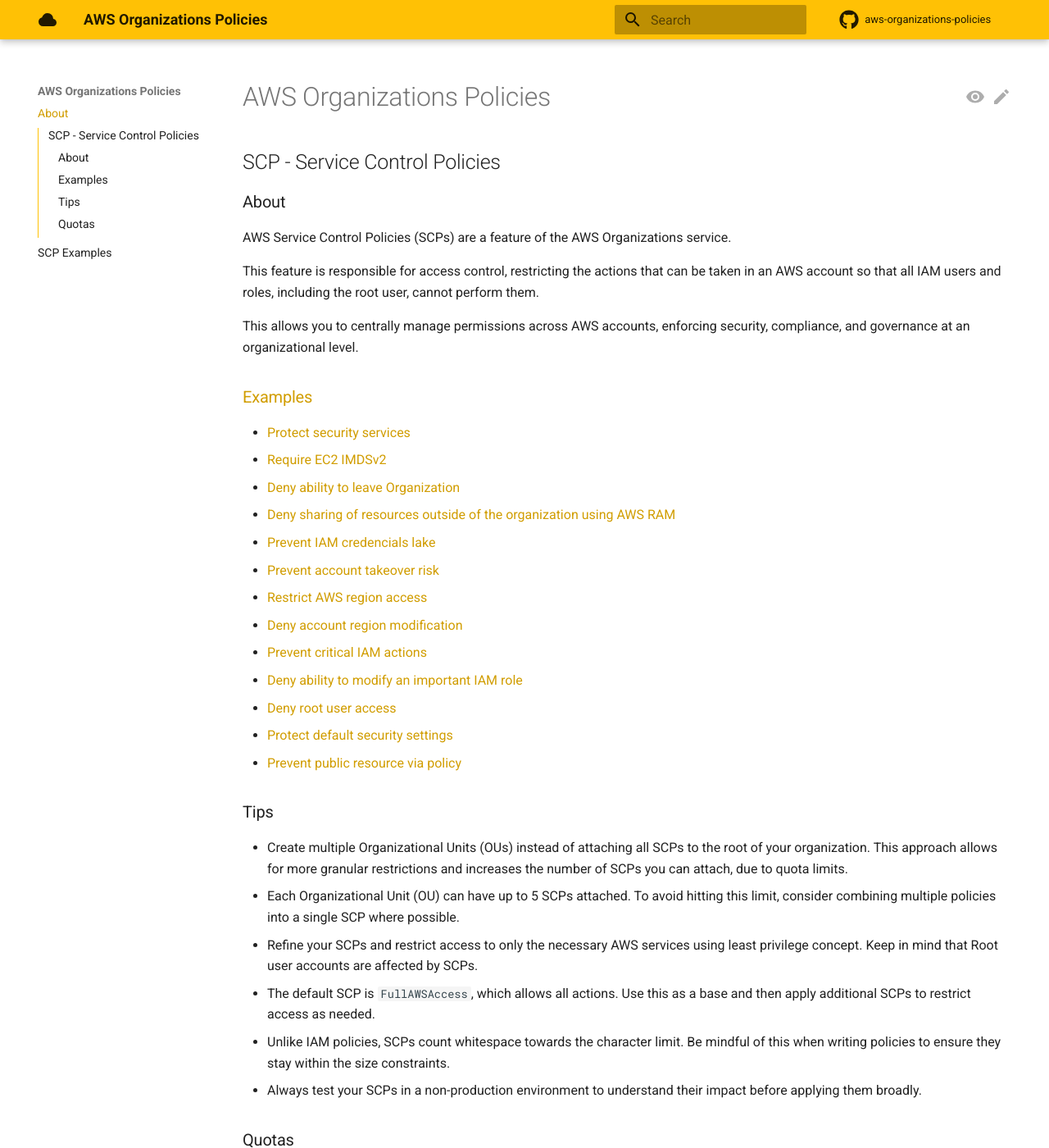
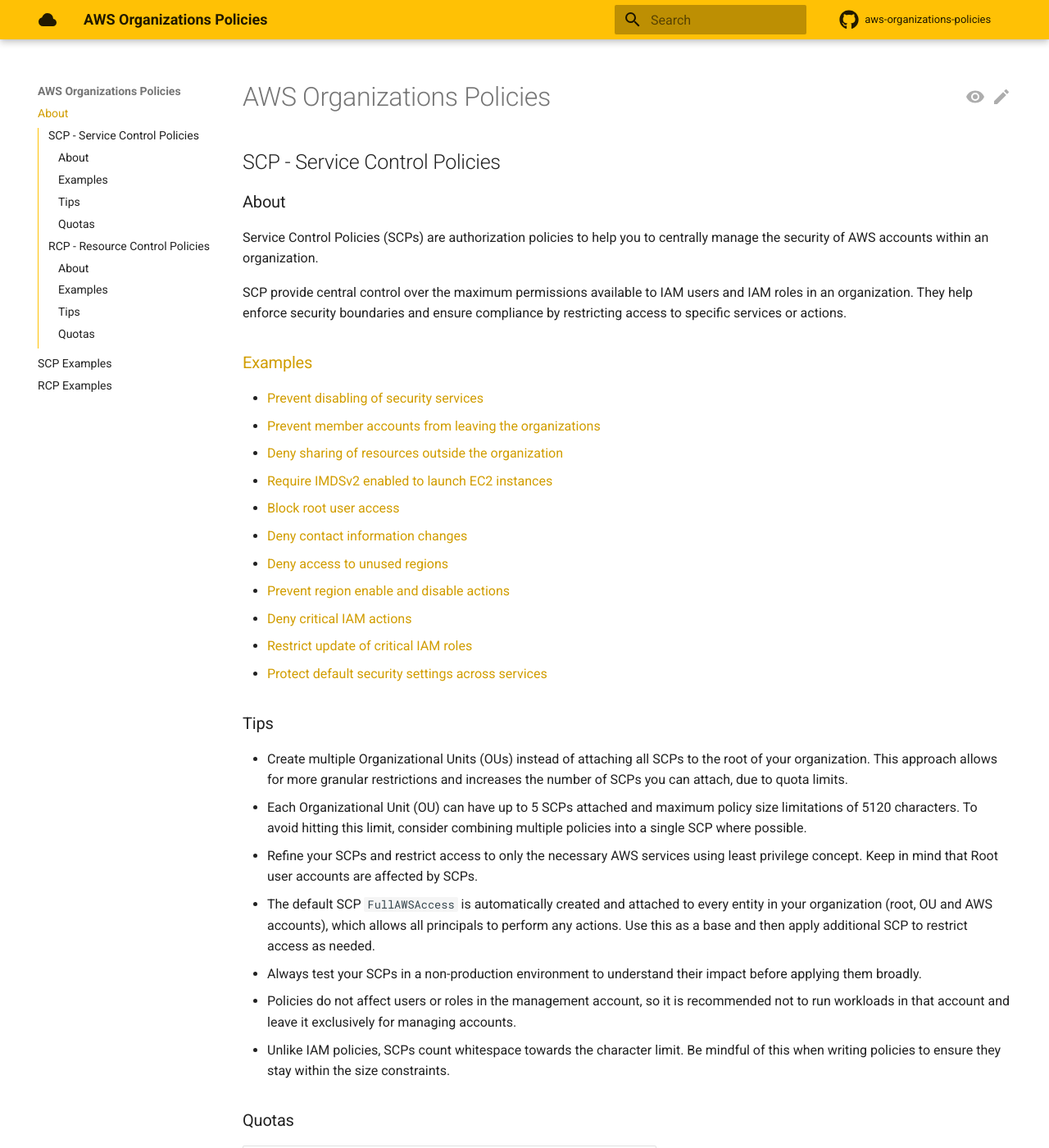
Before and after one commit to almeida-matheus/aws-organizations-policies, an MkDocs documentation site: the page built from docs/index.md, in a window 1280 px wide and 1400 px high. Shown: the whole window at 82% size. Built offline with MkDocs 1.6.1 and Material for MkDocs 9.7.7, drawn with Linux system fonts in a browser that asks for light colours; comment, search, counter and statistics services are not loaded; some of the changed text lies outside the part shown.

Commit message:
add rcp page and update scp policies

```diff
--- a/docs/index.md
+++ b/docs/index.md
@@ -4,41 +4,69 @@
 
 ### About
 
-AWS Service Control Policies (SCPs) are a feature of the AWS Organizations service.
+Service Control Policies (SCPs) are authorization policies to help you to centrally manage the security of AWS accounts within an organization.
 
-This feature is responsible for access control, restricting the actions that can be taken in an AWS account so that all IAM users and roles, including the root user, cannot perform them.
-
-This allows you to centrally manage permissions across AWS accounts, enforcing security, compliance, and governance at an organizational level.
+SCP provide central control over the maximum permissions available to IAM users and IAM roles in an organization. They help enforce security boundaries and ensure compliance by restricting access to specific services or actions.
 
 ### [Examples](aws-scp-examples.md)
-* [Protect security services](aws-scp-examples.html#protect-security-services)
-* [Require EC2 IMDSv2](aws-scp-examples.html#require-ec2-imdsv2)
-* [Deny ability to leave Organization](aws-scp-examples.html#deny-ability-to-leave-organization)
-* [Deny sharing of resources outside of the organization using AWS RAM](aws-scp-examples.html#deny-sharing-of-resources-outside-of-the-organization-using-aws-ram)
-* [Prevent IAM credencials lake](aws-scp-examples.html#prevent-account-takeover-risk)
-* [Prevent account takeover risk](aws-scp-examples.html#prevent-account-takeover-risk)
-* [Restrict AWS region access](aws-scp-examples.html#restrict-aws-region-access)
-* [Deny account region modification](aws-scp-examples.html#deny-account-region-modification)
-* [Prevent critical IAM actions](aws-scp-examples.html#prevent-critical-iam-actions)
-* [Deny ability to modify an important IAM role](aws-scp-examples.html#deny-ability-to-modify-an-important-iam-role)
-* [Deny root user access](aws-scp-examples.html#deny-root-user-access)
-* [Protect default security settings](aws-scp-examples.html#protect-default-security-settings)
-* [Prevent public resource via policy](aws-scp-examples.html#prevent-public-resource-via-policy)
+* [Prevent disabling of security services](aws-scp-examples.html#prevent-security-services-from-being-disabled)
+* [Prevent member accounts from leaving the organizations](aws-scp-examples.html#prevent-member-accounts-from-leaving-the-organizations)
+* [Deny sharing of resources outside the organization](aws-scp-examples.html#deny-sharing-of-resources-outside-the-organization)
+* [Require IMDSv2 enabled to launch EC2 instances](aws-scp-examples.html#require-imdsv2-enabled-to-launch-ec2-instances)
+* [Block root user access](aws-scp-examples.html#block-root-user-access)
+* [Deny contact information changes](aws-scp-examples.html#deny-contact-information-changes)
+
+* [Deny access to unused regions](aws-scp-examples.html#deny-access-to-unused-regions)
+
+* [Prevent region enable and disable actions](aws-scp-examples.html#prevent-region-enable-and-disable-actions)
+* [Deny critical IAM actions](aws-scp-examples.html#deny-critical-iam-actions)
+* [Restrict update of critical IAM roles](aws-scp-examples.html#restrict-update-of-critical-iam-roles)
+* [Protect default security settings across services](aws-scp-examples.html#protect-default-security-settings-across-services)
 
 ### Tips
 
 * Create multiple Organizational Units (OUs) instead of attaching all SCPs to the root of your organization. This approach allows for more granular restrictions and increases the number of SCPs you can attach, due to quota limits.
-* Each Organizational Unit (OU) can have up to 5 SCPs attached. To avoid hitting this limit, consider combining multiple policies into a single SCP where possible.
+* Each Organizational Unit (OU) can have up to 5 SCPs attached and maximum policy size limitations of 5120 characters. To avoid hitting this limit, consider combining multiple policies into a single SCP where possible.
 * Refine your SCPs and restrict access to only the necessary AWS services using least privilege concept. Keep in mind that Root user accounts are affected by SCPs.
-* The default SCP is `FullAWSAccess`, which allows all actions. Use this as a base and then apply additional SCPs to restrict access as needed.
+* The default SCP `FullAWSAccess` is automatically created and attached to every entity in your organization (root, OU and AWS accounts), which allows all principals to perform any actions. Use this as a base and then apply additional SCP to restrict access as needed.
+* Always test your SCPs in a non-production environment to understand their impact before applying them broadly.
+* Policies do not affect users or roles in the management account, so it is recommended not to run workloads in that account and leave it exclusively for managing accounts.
 * Unlike IAM policies, SCPs count whitespace towards the character limit. Be mindful of this when writing policies to ensure they stay within the size constraints.
-* Always test your SCPs in a non-production environment to understand their impact before applying them broadly.
+
 
 ### Quotas
 
-| Value                                 | Quota           |
-|---------------------------------------|-----------------|
-| Maximum SCP attached to root	        | 5               |
-| Maximum SCP attached per OU	        | 5               |
-| Maximum SCP attached per account	    | 5               |
-| Maximum size of a policy document     | 5120 characters |
+| Value                                                      | Quota           |
+|------------------------------------------------------------|-----------------|
+| Maximum number of policies attached to root, OU or account | 5               |
+| Maximum size of a policy document                          | 5120 characters |
+
+## RCP - Resource Control Policies
+
+### About
+
+Resource Control Policies (RCPs) are authorization policies to help you to centrally manage the security of AWS accounts within an organization.
+
+RCP provide central control over the maximum permissions available permissions for resources in an organization. They help maintain resource-level security and ensure compliance by restricting what actions can be performed on specific resources.
+
+### [Examples](aws-rcp-examples.md)
+* [Prevent cross-service confused deputy problem](aws-rcp-examples.html#prevent-cross-service-confused-deputy-problem)
+* [Restrict access to only HTTPS connections to your resources](aws-rcp-examples.html#restrict-access-to-only-https-connections-to-your-resources)
+* [Enforce consistent Amazon S3 bucket policy controls](aws-rcp-examples.html#enforce-consistent-amazon-s3-bucket-policy-controls)
+
+### Tips
+
+* Create multiple Organizational Units (OUs) instead of attaching all RCPs to the root of your organization. This approach allows for more granular restrictions and increases the number of RCPs you can attach, due to quota limits.
+* Each Organizational Unit (OU) can have up to 5 RCPs attached and maximum policy size limitations of 5120 characters. To avoid hitting this limit, consider combining multiple policies into a single RCP where possible.
+* The default RCP `FRCPullAWSAccess` is automatically created and attached to every entity in your organization (root, OU and AWS accounts), which allows all principals to perform any actions. Use this as a base and then apply additional RCP to restrict access as needed.
+* RCP does not support all AWS services, currently only works with specific AWS services: S3, STS, KMS, SQS and Secrets Manager.
+* RCP does not affect service-linked roles and cannot manage permissions for resources shared across accounts using AWS RAM.
+* Policies do not affect resources in the management account, so it is recommended not to run workloads in that account and leave it exclusively for managing accounts.
+* Always test your RCPs in a non-production environment to understand their impact before applying them broadly.
+
+### Quotas
+
+| Value                                                      | Quota           |
+|------------------------------------------------------------|-----------------|
+| Maximum number of policies attached to root, OU or account | 5               |
+| Maximum size of a policy document                          | 5120 characters |
--- a/mkdocs.yml
+++ b/mkdocs.yml
@@ -2,6 +2,7 @@ site_name: AWS Organizations Policies
 nav:
   - About: index.md
   - SCP Examples: aws-scp-examples.md
+  - RCP Examples: aws-rcp-examples.md
 theme:
   name: material
   palette:
```
Also changed, not shown: docs/aws-rcp-examples.md (added, +118 -0 lines), docs/aws-scp-examples.md (+139 -191 lines).
